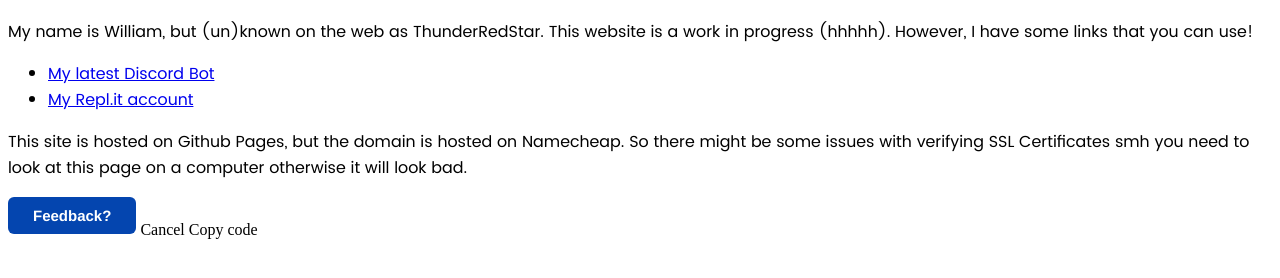
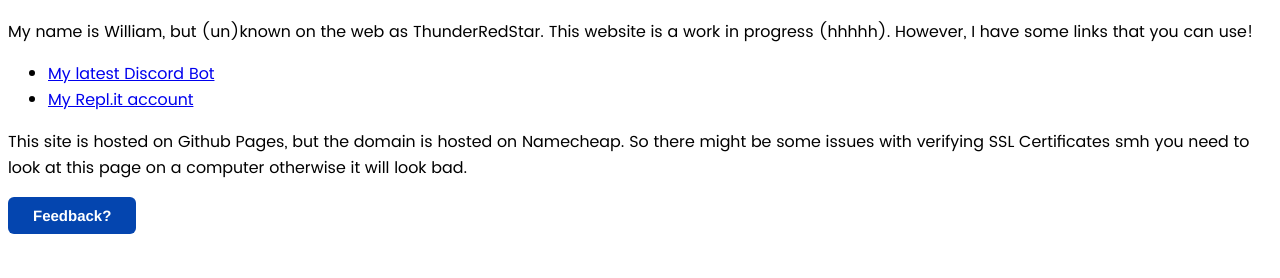
Before and after one commit to thunder-red-star/thunder-red-star.github.io, a plain HTML site: page index.html in a window 1280 px wide. Shown: the part 158-436 px from the top of the page. Drawn offline with Linux system fonts and the light colour scheme; a script that the page names is missing.

Commit message:
Update index.html

```diff
--- a/index.html
+++ b/index.html
@@ -42,10 +42,6 @@
   smh you need to look at this page on a computer otherwise it will look bad.</p>
 
   <a class="typeform-share button" href="https://form.typeform.com/to/HE4bgzmD?typeform-medium=embed-snippet" data-mode="popup" style="display:inline-block;text-decoration:none;background-color:#0445AF;color:white;cursor:pointer;font-family:Helvetica,Arial,sans-serif;font-size:15px;line-height:37.5px;text-align:center;margin:0;height:37.5px;padding:0px 25px;border-radius:6px;max-width:100%;white-space:nowrap;overflow:hidden;text-overflow:ellipsis;font-weight:bold;-webkit-font-smoothing:antialiased;-moz-osx-font-smoothing:grayscale;" data-size="70" target="_blank">Feedback? </a> <script> (function() { var qs,js,q,s,d=document, gi=d.getElementById, ce=d.createElement, gt=d.getElementsByTagName, id="typef_orm_share", b="https://embed.typeform.com/"; if(!gi.call(d,id)){ js=ce.call(d,"script"); js.id=id; js.src=b+"embed.js"; q=gt.call(d,"script")[0]; q.parentNode.insertBefore(js,q) } })() </script>
-
-Cancel
-
-Copy code
 </body>
 
 </html>
```
